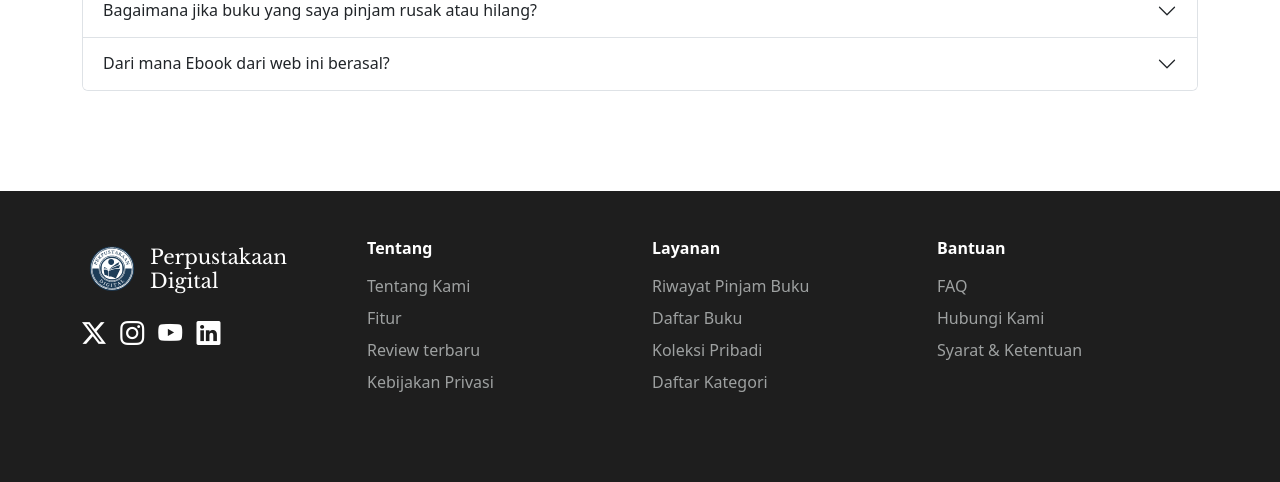
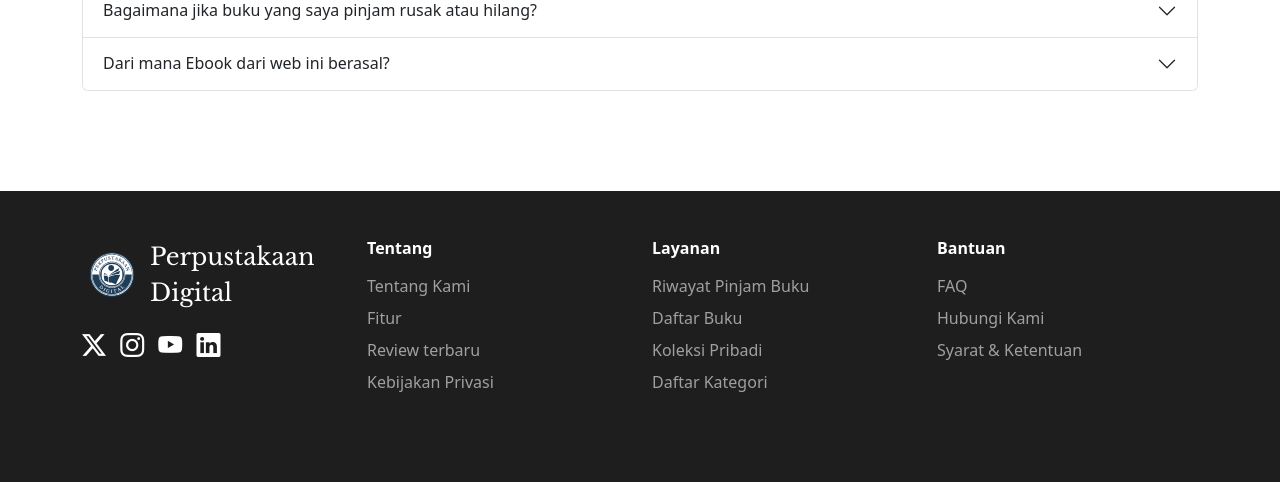
Before and after one commit to tresnarihermana/ProjectPerpustakaanDigital, a PHP site: page /FAQ.php in a window 1280 px wide. Shown: the part 610-1092 px from the top of the page. Run offline with PHP 8.4, Linux system fonts and the light colour scheme; the visitor is signed in with stand-in values (Sample User, id 1); some libraries are stand-ins or nearby versions; some web fonts are replaced.

Commit message:
improve responsifitas

```diff
--- a/layout/footer.php
+++ b/layout/footer.php
@@ -55,12 +55,11 @@
     <div class="container">
       <div class="row">
         <!-- Logo dan Sosial Media -->
-        <div class="col-md-3 mb-4">
+        <div class="col-md-12 col-lg-3 mb-4">
           <div class="d-flex align-items-center mb-3" style="cursor: pointer;" onclick="window.location.href='#'">
             <img src="storage/img/logo.svg" alt="Perpustakaan Digital" class="footer-logo me-2">
             <div class="libre-baskerville-regular">
-              <h5 class="mb-0">Perpustakaan</h5>
-              <h5 class="mb-0">Digital</h5>
+              <span class="fs-4">Perpustakaan Digital</span>
             </div>
           </div>
           <div class="footer-icons mt-3">
@@ -72,7 +71,7 @@
         </div>
 
         <!-- Informasi -->
-        <div class="col-md-3 footer-section mb-4">
+        <div class="col-md-4 col-lg-3 footer-section mb-4">
           <h6>Tentang</h6>
           <ul>
             <li><a href="tentang-kami.php">Tentang Kami</a></li>
@@ -83,7 +82,7 @@
         </div>
 
         <!-- Layanan -->
-        <div class="col-md-3 footer-section mb-4">
+        <div class="col-md-4 col-lg-3 footer-section mb-4">
           <h6>Layanan</h6>
           <ul>
             <li><a href="riwayat-peminjaman.php">Riwayat Pinjam Buku</a></li>
@@ -94,7 +93,7 @@
         </div>
 
         <!-- Bantuan -->
-        <div class="col-md-3 footer-section mb-4">
+        <div class="col-md-4 col-lg-3 footer-section mb-4">
           <h6>Bantuan</h6>
           <ul>
             <li><a href="FAQ.php">FAQ</a></li>
```
